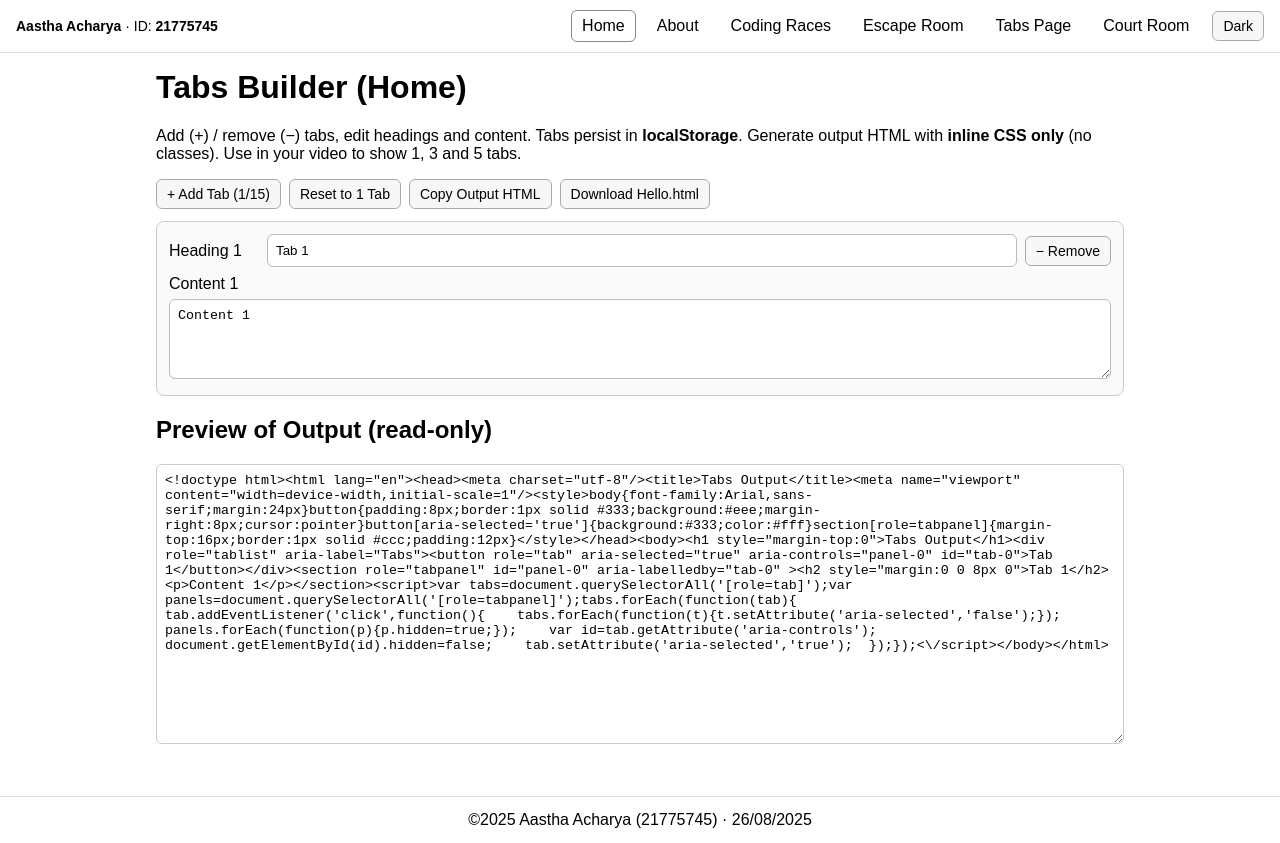
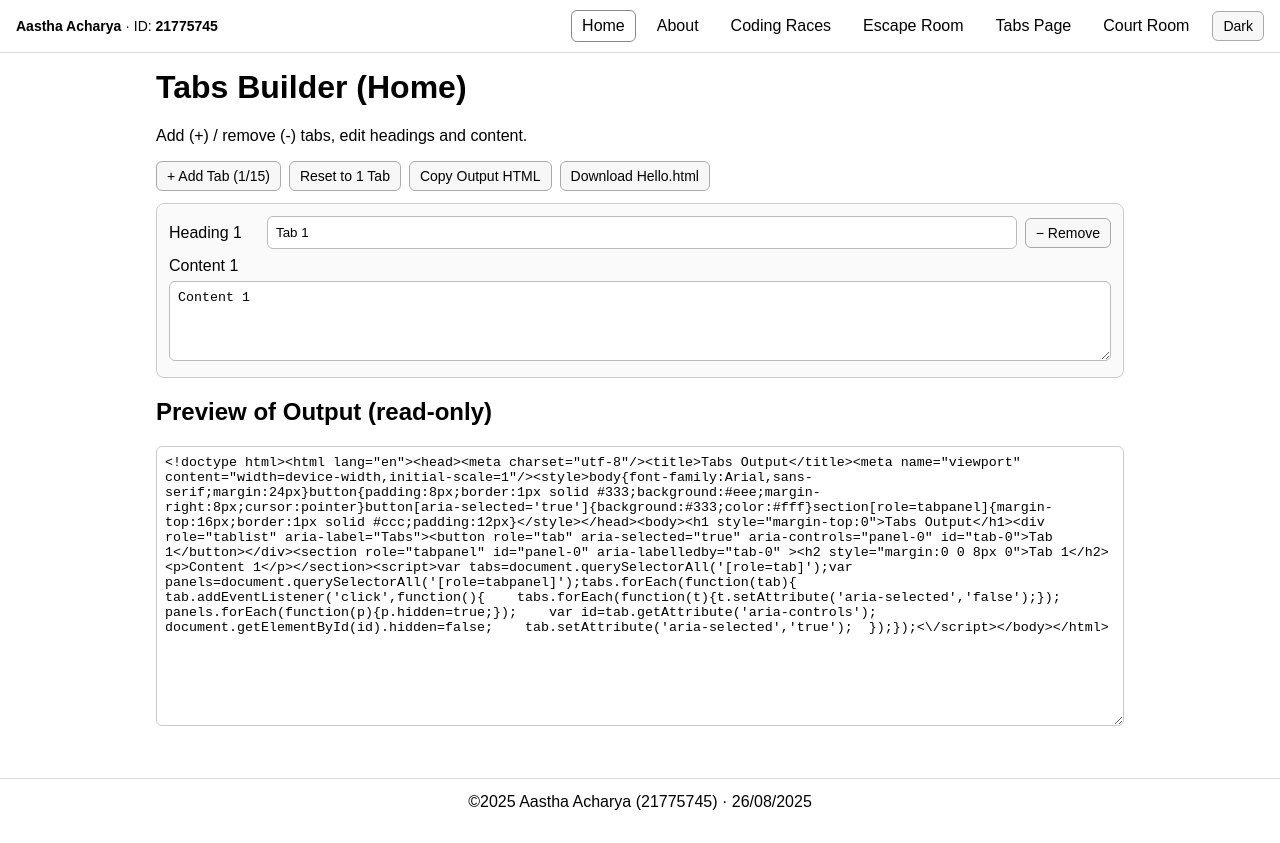
Before and after one commit to Aastha843/Moodle, a Next.js app: page / in a window 1280 px wide. Built offline with nearby package versions, Linux system fonts and the light colour scheme.

Commit message:
Improved Homepage-Assignment 2

```diff
--- a/app/page.tsx
+++ b/app/page.tsx
@@ -11,7 +11,7 @@ export default function HomePage() {
   const studentNumber = '21775745';
   const studentName = 'Aastha Acharya';
 
-  // Tabs state (persist to localStorage)
+
   const [tabs, setTabs] = useState<Tab[]>([]);
   const [loaded, setLoaded] = useState(false);
 
@@ -50,7 +50,6 @@ export default function HomePage() {
     setTabs([{ id: Date.now(), heading: 'Tab 1', content: 'Content 1' }]);
   }
 
-  // Output: inline-only CSS + plain JS (no classes)
   const outputHtml = useMemo(() => {
     const css =
       'body{font-family:Arial,sans-serif;margin:24px}' +
@@ -124,8 +123,7 @@ export default function HomePage() {
       <main className="container">
         <h1 style={{ marginTop: 0 }}>Tabs Builder (Home)</h1>
         <p style={{ marginTop: 0 }}>
-          Add (+) / remove (−) tabs, edit headings and content. Tabs persist in <b>localStorage</b>. Generate output
-          HTML with <b>inline CSS only</b> (no classes). Use in your video to show 1, 3 and 5 tabs.
+          Add (+) / remove (-) tabs, edit headings and content.
         </p>
 
         <div style={{ display: 'flex', gap: 8, flexWrap: 'wrap', marginBottom: 12 }}>
```
